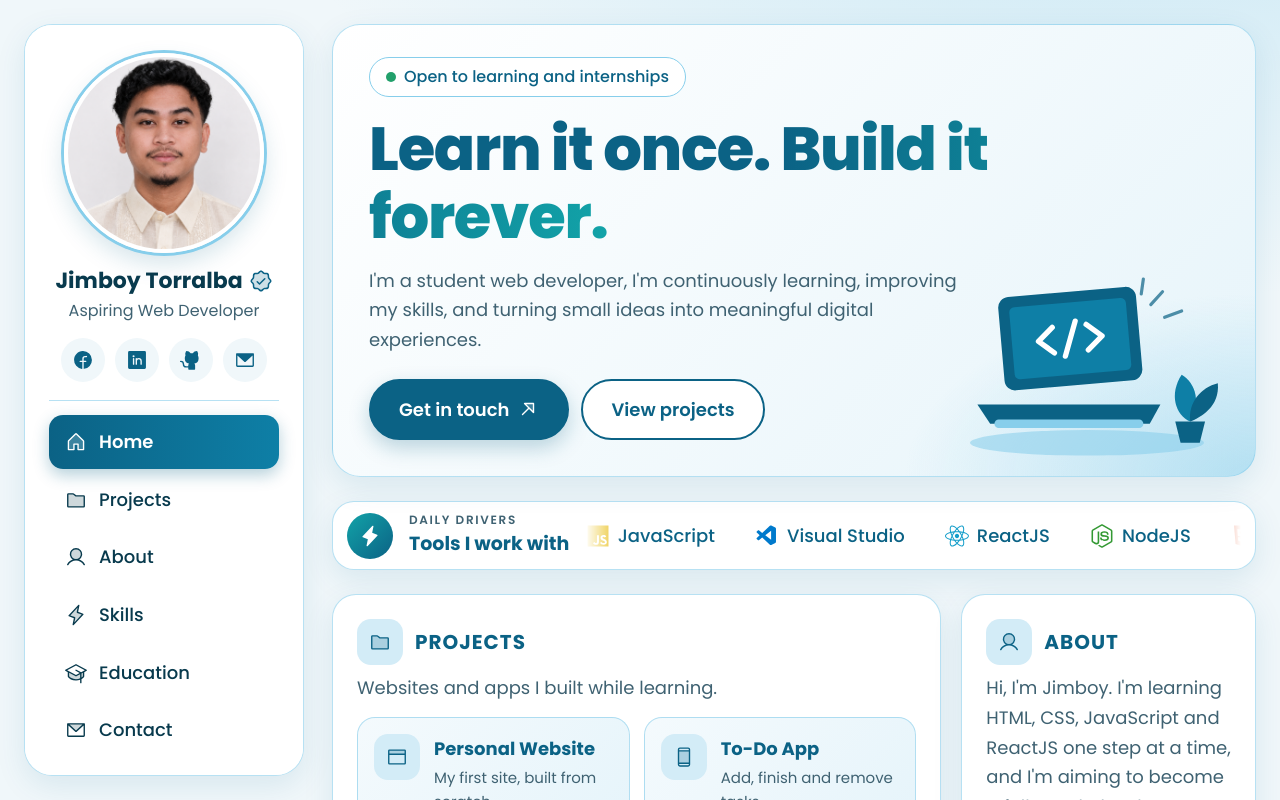
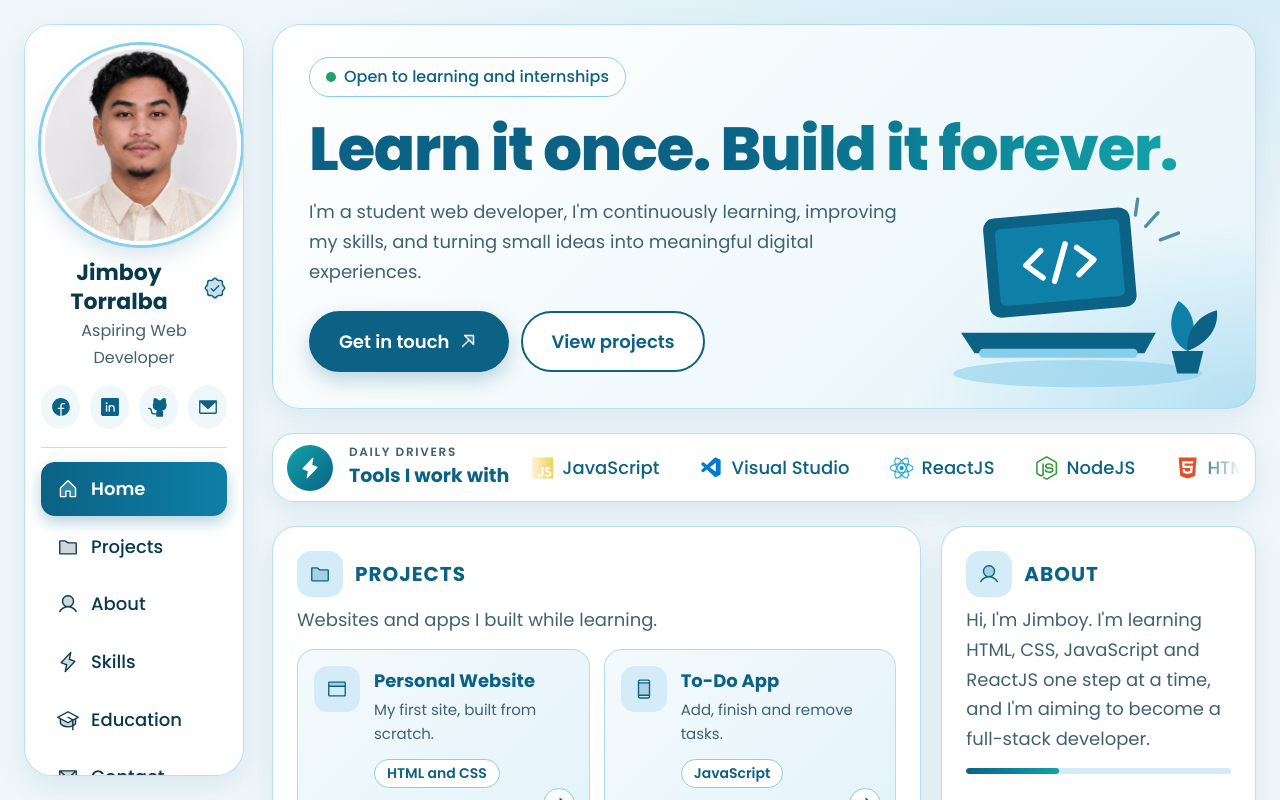
Before and after one commit to jimby-bot/Myportfolio, a React (Vite) app: page / in a window 1280 px wide. Shown: the top 800 px of the page. Built offline with nearby package versions, Linux system fonts and the light colour scheme.

Commit message:
Adjust sidebar width and padding in index.css

```diff
--- a/src/index.css
+++ b/src/index.css
@@ -27,8 +27,8 @@ body {
 
 /* ---------- sidebar ---------- */
 .side {
-  width: 280px;
-  padding: 28px 24px;
+  width: 220px;
+  padding: 20px 16px;
   flex: none; position: sticky; top: 24px;
   align-self: flex-start;
   height: calc(100vh - 48px);
```
